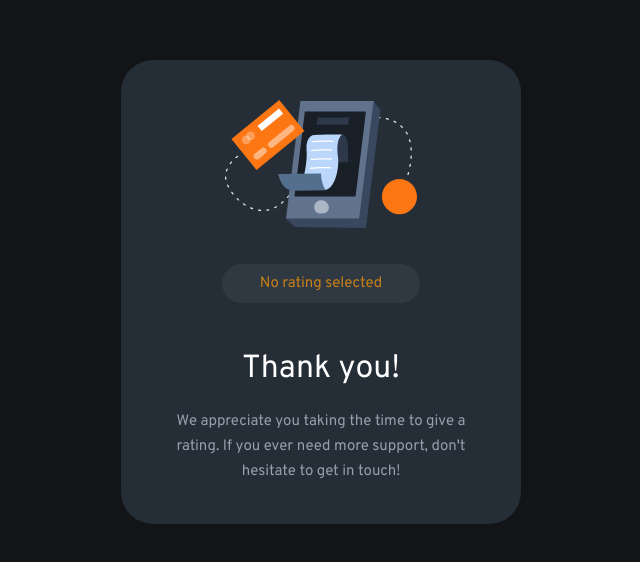
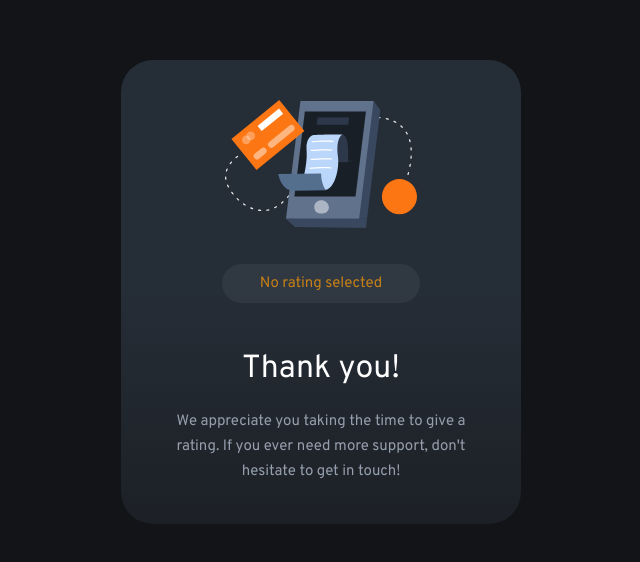
Before and after one commit to elyjuh/rating-component, a plain HTML site: page thankyou.html in a window 1280 px wide. Shown: the part 108-670 px from the top of the page, without its empty margins (319-959 px from the left). Drawn offline with Linux system fonts and the light colour scheme.

Commit message:
Updated bg-color for the container

```diff
--- a/style.css
+++ b/style.css
@@ -6,6 +6,7 @@
     --white: hsl(0, 100%, 100%);
     --grey-500: hsl(217, 12%, 63%);
     --grey-900: hsl(213, 19%, 18%);
+    --grey-930: hsl(215, 14%, 13%);
     --grey-950: hsl(216, 12%, 8%);
     --grey-bg:  hsla(217, 12%, 63%, 0.096);
     --fs-p: 15px;
@@ -31,7 +32,9 @@ body {
 }
 
 .container {
-    background-color: var(--grey-900);
+    background: linear-gradient(to bottom, var(--grey-900), var(--grey-900), var(--grey-930));
+    backdrop-filter: blur(20px);
+    -webkit-backdrop-filter: blur(20px);
     display: flex;
     flex-direction: column;
     gap: 30px;
@@ -122,7 +125,9 @@ body {
 }
 
 .second-container {
-    background-color: var(--grey-900);
+    background: linear-gradient(to bottom, var(--grey-900), var(--grey-900), var(--grey-930));
+    backdrop-filter: blur(20px);
+    -webkit-backdrop-filter: blur(20px);
     display: flex;
     flex-direction: column;
     gap: 30px;
```
